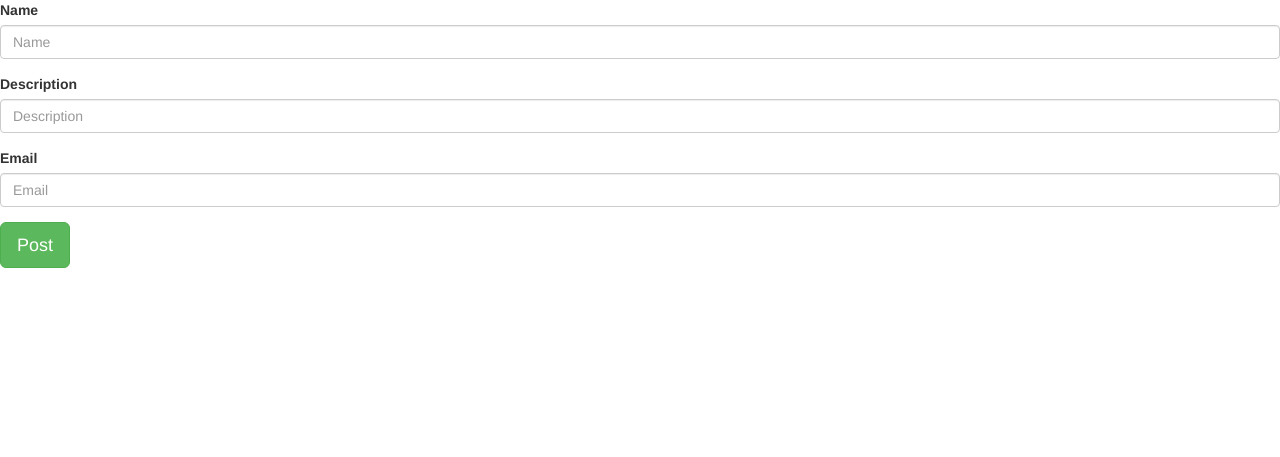
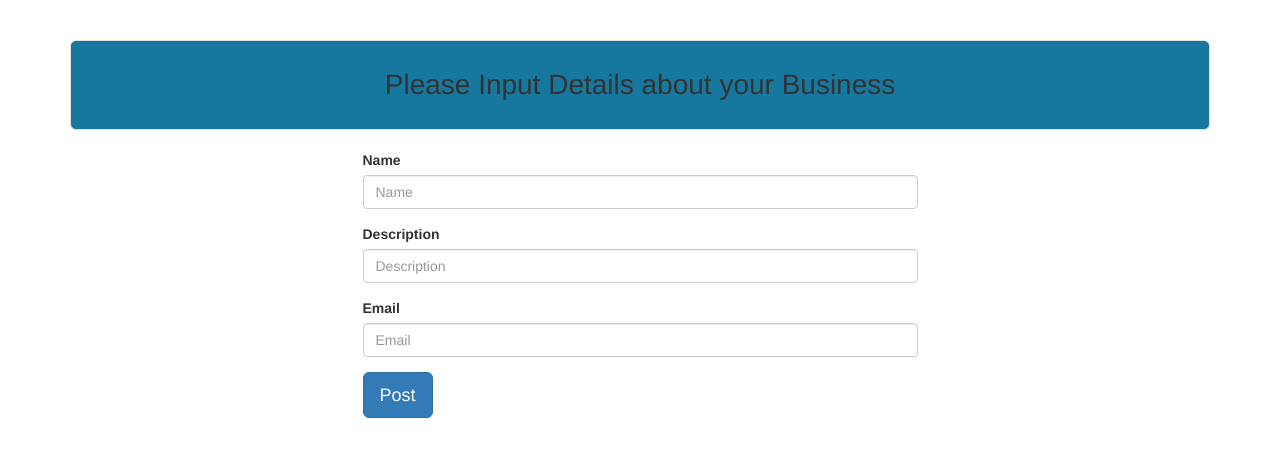
Before and after one commit to tgalvinjr/majirani-IP, a Django app: page /new_business/1 in a window 1280 px wide. Shown: the top 457 px of the page. Run offline with Django 3.2, Linux system fonts and the light colour scheme; a user stored in the database is signed in; tables that the repository leaves empty hold one stand-in row (values such as "Sample post"); some libraries are stand-ins or nearby versions.

Commit message:
route views/url for a user leaving the website

```diff
--- a/mtaa/templates/details.html
+++ b/mtaa/templates/details.html
@@ -19,8 +19,9 @@
           </div>
           <footer class="w3-container">
             <br>
-
-            <button type="button" class="btn btn-danger" style="width: 100%">LEAVE Neighbourhood</button>
+            <button type="button" class="btn btn-primary" style="width: 50%">Neighbourhood DETAILS</button>
+            <a href="{% url 'home'%}">
+              <button type="button" class="btn btn-danger" style="width: 48%">LEAVE Neighbourhood</button></a>
             <br>
             <br>
           </footer>
--- a/mtaa/templates/new_business_form.html
+++ b/mtaa/templates/new_business_form.html
@@ -1,4 +1,5 @@
-{% load bootstrap3 %} {% load static %}
+{% load bootstrap3 %}
+{% load static %}
 <!DOCTYPE html>
 <html>
 
@@ -9,21 +10,31 @@
   <title>New Business</title>
   {{form.media}}
 
-{% block styles %} {% bootstrap_css %}
+  {% block styles %} {% bootstrap_css %}
   <link rel="stylesheet" href="#"> {% endblock %}
 
 </head>
 
 <body>
+  <br>
+  <br>
+  <div class="container">
+      <div class="well well-lg" style="text-align: center; font-size:200%; background-color:#16789f">Please Input Details about your Business</div>
+    <div class="row">
+      <div class="col-md-3"></div>
+      <div class="col-md-6">
+        <form action="{%url 'new_business' neighborhood.id %}" method="post" enctype="multipart/form-data">
+          {%csrf_token%}
 
-  <form  action="{%url 'new_business' neighborhood.id %}" method="post" enctype="multipart/form-data">
-    {%csrf_token%}
+          {% bootstrap_form form%}
+          <input type="submit" class="btn btn-primary btn-lg" value="Post">
+        </form>
+      </div>
+      <div class="col-md-3"></div>
+    </div>
+  </div>
 
-    {% bootstrap_form form%}
-    <input type="submit" class="btn btn-success btn-lg" value="Post">
-  </form>
-
-   {% block scripts %}
+  {% block scripts %}
   <script src="https://ajax.googleapis.com/ajax/libs/jquery/3.2.1/jquery.min.js"></script>
   {% bootstrap_javascript %} {% endblock %}
 
```
Also changed, not shown: mtaa/templates/new_post_form.html (+12 -2 lines).
